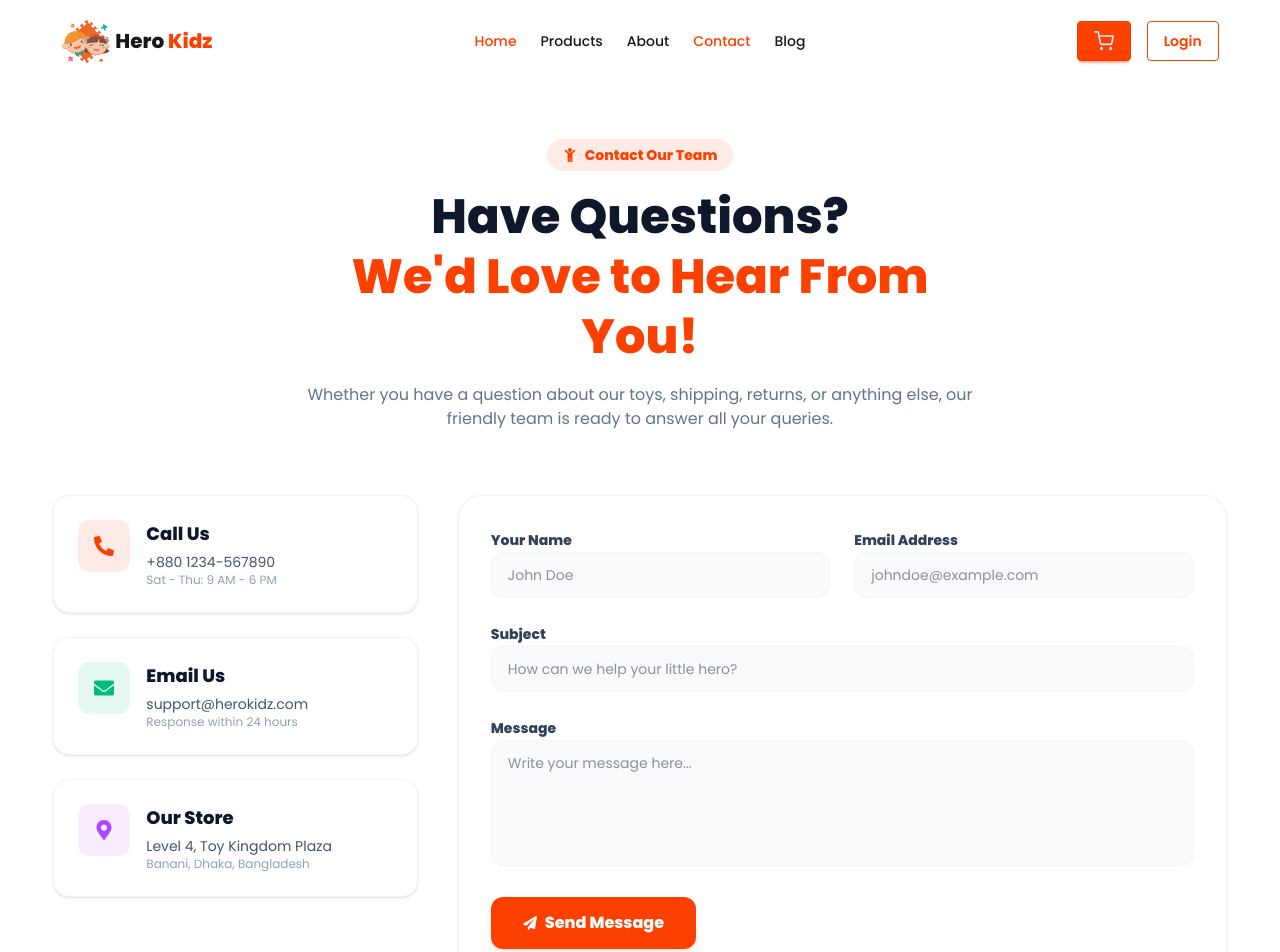
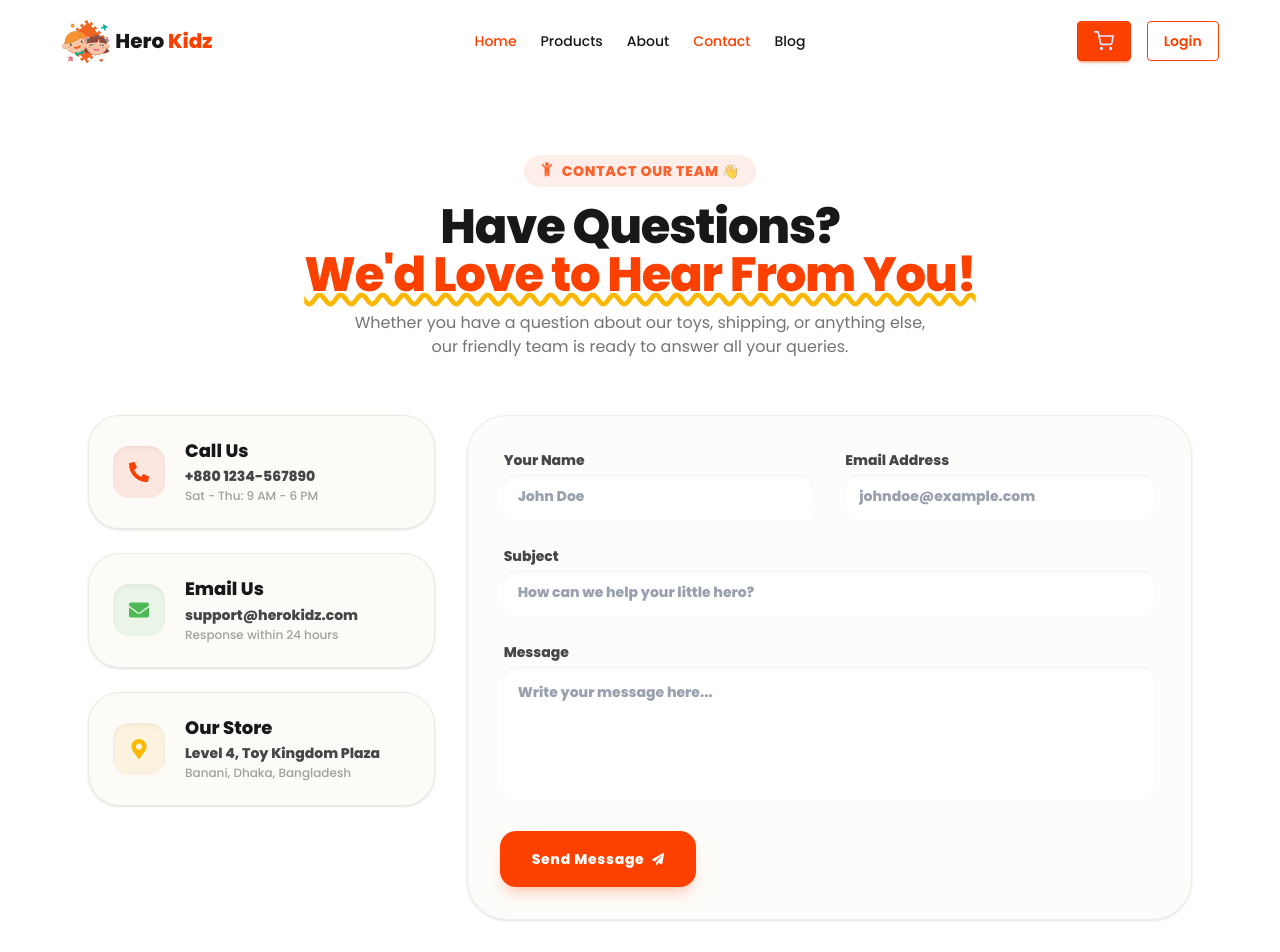
Before and after one commit to opunath26/my-hero-kidz, a Next.js app: page /contact in a window 1280 px wide. Shown: the top 952 px of the page. Built offline with nearby package versions, Linux system fonts and the light colour scheme.

Commit message:
style: transform Contact section layout into fluid rounded components with motion interactions

```diff
--- a/src/components/home/Contect.jsx
+++ b/src/components/home/Contect.jsx
@@ -23,7 +23,7 @@ const Contact = () => {
 
         try {
             console.log("Form Submitted Successfully:", formData);
-            alert("Thank you for reaching out! Your message has been sent successfully.");
+            alert("Thank you for reaching out! Your message has been sent successfully. 🎁");
             setFormData({ name: '', email: '', subject: '', message: '' });
         } catch (error) {
             console.error("Submission Error:", error);
@@ -33,65 +33,80 @@ const Contact = () => {
         }
     };
 
+    const infoCards = [
+        {
+            id: 1,
+            title: "Call Us",
+            detail: "+880 1234-567890",
+            subDetail: "Sat - Thu: 9 AM - 6 PM",
+            icon: <FaPhoneAlt />,
+            bgColor: "bg-primary/10 text-primary",
+            hoverBorder: "hover:border-primary/30"
+        },
+        {
+            id: 2,
+            title: "Email Us",
+            detail: "support@herokidz.com",
+            subDetail: "Response within 24 hours",
+            icon: <FaEnvelope />,
+            bgColor: "bg-success/10 text-success",
+            hoverBorder: "hover:border-success/30"
+        },
+        {
+            id: 3,
+            title: "Our Store",
+            detail: "Level 4, Toy Kingdom Plaza",
+            subDetail: "Banani, Dhaka, Bangladesh",
+            icon: <FaMapMarkerAlt />,
+            bgColor: "bg-warning/10 text-warning",
+            hoverBorder: "hover:border-warning/30"
+        }
+    ];
+
     return (
-        <div className="py-12 text-slate-800">
+        <section className="bg-base-100 py-16 overflow-hidden">
+            <div className="mx-auto px-4 max-w-6xl container">
+
                 {/* Header Section */}
-            <div className="space-y-4 mx-auto mb-16 max-w-2xl text-center">
-                <div className="inline-flex items-center gap-2 bg-primary/10 px-4 py-1.5 rounded-full font-bold text-primary text-sm">
-                    <FaChild /> Contact Our Team
-                </div>
-                <h1 className="font-black text-slate-900 text-3xl md:text-5xl leading-tight">
+                <div className="mb-14 text-center">
+                    <span className="inline-flex items-center gap-2 bg-primary/10 px-4 py-1.5 rounded-full font-black text-primary text-sm uppercase tracking-wider animate-pulse">
+                        <FaChild className="animate-bounce" /> Contact Our Team 👋
+                    </span>
+                    <h2 className="mt-4 font-black text-base-content text-3xl md:text-5xl leading-none tracking-tight">
                         Have Questions? <br />
-                    <span className="text-primary">We'd Love to Hear From You!</span>
-                </h1>
-                <p className="text-slate-500">
-                    Whether you have a question about our toys, shipping, returns, or anything else, our friendly team is ready to answer all your queries.
+                        <span className="text-primary decoration-warning decoration-wavy underline">We'd Love to Hear From You!</span>
+                    </h2>
+                    <p className="mx-auto mt-3 max-w-xl text-sm text-base-content/60 md:text-base">
+                        Whether you have a question about our toys, shipping, or anything else, our friendly team is ready to answer all your queries.
                     </p>
                 </div>
 
-            <div className="gap-10 grid grid-cols-1 lg:grid-cols-3">
+                <div className="gap-8 grid grid-cols-1 lg:grid-cols-3 px-2">
                     {/* Contact Info Cards */}
                     <div className="space-y-6 lg:col-span-1">
-                    <div className="flex items-start gap-4 bg-white shadow-sm p-6 border border-slate-100 rounded-2xl">
-                        <div className="bg-primary/10 p-4 rounded-xl text-primary text-xl">
-                            <FaPhoneAlt />
+                        {infoCards.map((card) => (
+                            <div
+                                key={card.id}
+                                className={`group flex items-center gap-5 bg-base-200/40 hover:bg-base-100 shadow-sm border border-base-300/80 ${card.hoverBorder} rounded-[2rem] p-6 transition-all duration-300 hover:-translate-y-1.5 hover:rotate-1 hover:shadow-xl cursor-pointer`}
+                            >
+                                <div className={`p-4 rounded-2xl ${card.bgColor} text-xl flex items-center justify-center shadow-inner transition-all duration-300 group-hover:animate-bounce`}>
+                                    {card.icon}
                                 </div>
                                 <div>
-                            <h3 className="mb-1 font-bold text-slate-900 text-lg">Call Us</h3>
-                            <p className="text-slate-600 text-sm">+880 1234-567890</p>
-                            <p className="text-slate-400 text-xs">Sat - Thu: 9 AM - 6 PM</p>
+                                    <h3 className="font-extrabold text-base-content text-lg leading-tight">{card.title}</h3>
+                                    <p className="mt-1 font-bold text-sm text-base-content/80">{card.detail}</p>
+                                    <p className="mt-0.5 font-medium text-xs text-base-content/40">{card.subDetail}</p>
                                 </div>
                             </div>
-
-                    <div className="flex items-start gap-4 bg-white shadow-sm p-6 border border-slate-100 rounded-2xl">
-                        <div className="bg-emerald-500/10 p-4 rounded-xl text-emerald-500 text-xl">
-                            <FaEnvelope />
-                        </div>
-                        <div>
-                            <h3 className="mb-1 font-bold text-slate-900 text-lg">Email Us</h3>
-                            <p className="text-slate-600 text-sm">support@herokidz.com</p>
-                            <p className="text-slate-400 text-xs">Response within 24 hours</p>
-                        </div>
+                        ))}
                     </div>
 
-                    <div className="flex items-start gap-4 bg-white shadow-sm p-6 border border-slate-100 rounded-2xl">
-                        <div className="bg-purple-500/10 p-4 rounded-xl text-purple-500 text-xl">
-                            <FaMapMarkerAlt />
-                        </div>
-                        <div>
-                            <h3 className="mb-1 font-bold text-slate-900 text-lg">Our Store</h3>
-                            <p className="text-slate-600 text-sm">Level 4, Toy Kingdom Plaza</p>
-                            <p className="text-slate-400 text-xs">Banani, Dhaka, Bangladesh</p>
-                        </div>
-                    </div>
-                </div>
-
-                {/* Contact Form */}
-                <div className="lg:col-span-2 bg-white shadow-sm p-8 border border-slate-100 rounded-3xl">
+                    {/* Contact Form Container */}
+                    <div className="lg:col-span-2 bg-base-200/30 shadow-sm p-6 md:p-8 border border-base-300/60 rounded-[2.5rem]">
                         <form onSubmit={handleSubmit} className="space-y-6">
                             <div className="gap-6 grid grid-cols-1 md:grid-cols-2">
                                 <div className="space-y-2">
-                                <label className="font-bold text-slate-700 text-sm">Your Name</label>
+                                    <label className="px-1 font-extrabold text-sm text-base-content/80">Your Name</label>
                                     <input
                                         type="text"
                                         name="name"
@@ -99,11 +114,11 @@ const Contact = () => {
                                         onChange={handleChange}
                                         required
                                         placeholder="John Doe"
-                                    className="bg-slate-50 focus:bg-white px-4 py-3 border border-slate-100 focus:border-primary/50 rounded-xl focus:outline-none w-full text-sm transition-all"
+                                        className="bg-base-100 shadow-inner px-4 py-3 border-2 border-transparent focus:border-primary/40 rounded-2xl focus:outline-none w-full font-bold text-sm text-base-content transition-all placeholder-gray-400"
                                     />
                                 </div>
                                 <div className="space-y-2">
-                                <label className="font-bold text-slate-700 text-sm">Email Address</label>
+                                    <label className="px-1 font-extrabold text-sm text-base-content/80">Email Address</label>
                                     <input
                                         type="email"
                                         name="email"
@@ -111,13 +126,13 @@ const Contact = () => {
                                         onChange={handleChange}
                                         required
                                         placeholder="johndoe@example.com"
-                                    className="bg-slate-50 focus:bg-white px-4 py-3 border border-slate-100 focus:border-primary/50 rounded-xl focus:outline-none w-full text-sm transition-all"
+                                        className="bg-base-100 shadow-inner px-4 py-3 border-2 border-transparent focus:border-primary/40 rounded-2xl focus:outline-none w-full font-bold text-sm text-base-content transition-all placeholder-gray-400"
                                     />
                                 </div>
                             </div>
 
                             <div className="space-y-2">
-                            <label className="font-bold text-slate-700 text-sm">Subject</label>
+                                <label className="px-1 font-extrabold text-sm text-base-content/80">Subject</label>
                                 <input
                                     type="text"
                                     name="subject"
@@ -125,12 +140,12 @@ const Contact = () => {
                                     onChange={handleChange}
                                     required
                                     placeholder="How can we help your little hero?"
-                                className="bg-slate-50 focus:bg-white px-4 py-3 border border-slate-100 focus:border-primary/50 rounded-xl focus:outline-none w-full text-sm transition-all"
+                                    className="bg-base-100 shadow-inner px-4 py-3 border-2 border-transparent focus:border-primary/40 rounded-2xl focus:outline-none w-full font-bold text-sm text-base-content transition-all placeholder-gray-400"
                                 />
                             </div>
 
                             <div className="space-y-2">
-                            <label className="font-bold text-slate-700 text-sm">Message</label>
+                                <label className="px-1 font-extrabold text-sm text-base-content/80">Message</label>
                                 <textarea
                                     name="message"
                                     value={formData.message}
@@ -138,22 +153,26 @@ const Contact = () => {
                                     required
                                     rows="5"
                                     placeholder="Write your message here..."
-                                className="bg-slate-50 focus:bg-white px-4 py-3 border border-slate-100 focus:border-primary/50 rounded-xl focus:outline-none w-full text-sm transition-all resize-none"
+                                    className="bg-base-100 shadow-inner px-4 py-4 border-2 border-transparent focus:border-primary/40 rounded-2xl focus:outline-none w-full font-bold text-sm text-base-content transition-all resize-none placeholder-gray-400"
                                 ></textarea>
                             </div>
 
+                            {/* Submit Button with Hover Action Area */}
+                            <div className="group/btn inline-block w-full md:w-auto">
                                 <button
                                     type="submit"
                                     disabled={loading}
-                            className="flex justify-center items-center gap-2 bg-primary hover:bg-primary/90 disabled:opacity-70 shadow-lg shadow-primary/10 px-8 py-3.5 rounded-xl w-full md:w-fit font-bold text-white active:scale-[0.98] transition-all disabled:cursor-not-allowed"
+                                    className="flex justify-center items-center gap-2 bg-primary hover:bg-primary/90 disabled:opacity-70 shadow-lg shadow-primary/20 px-8 rounded-2xl w-full h-14 font-black text-white text-sm tracking-wider active:scale-95 transition-all hover:-translate-y-0.5 disabled:cursor-not-allowed"
                                 >
-                            <FaPaperPlane className="text-sm" />
-                            {loading ? "Sending..." : "Send Message"}
+                                    <span>{loading ? "Sending..." : "Send Message"}</span>
+                                    <FaPaperPlane className="text-xs transition-transform group-hover/btn:-translate-y-0.5 group-hover/btn:translate-x-1 duration-300" />
                                 </button>
+                            </div>
                         </form>
                     </div>
                 </div>
             </div>
+        </section>
     );
 };
 
```
Lines whose indentation alone changed are shown as unchanged.
